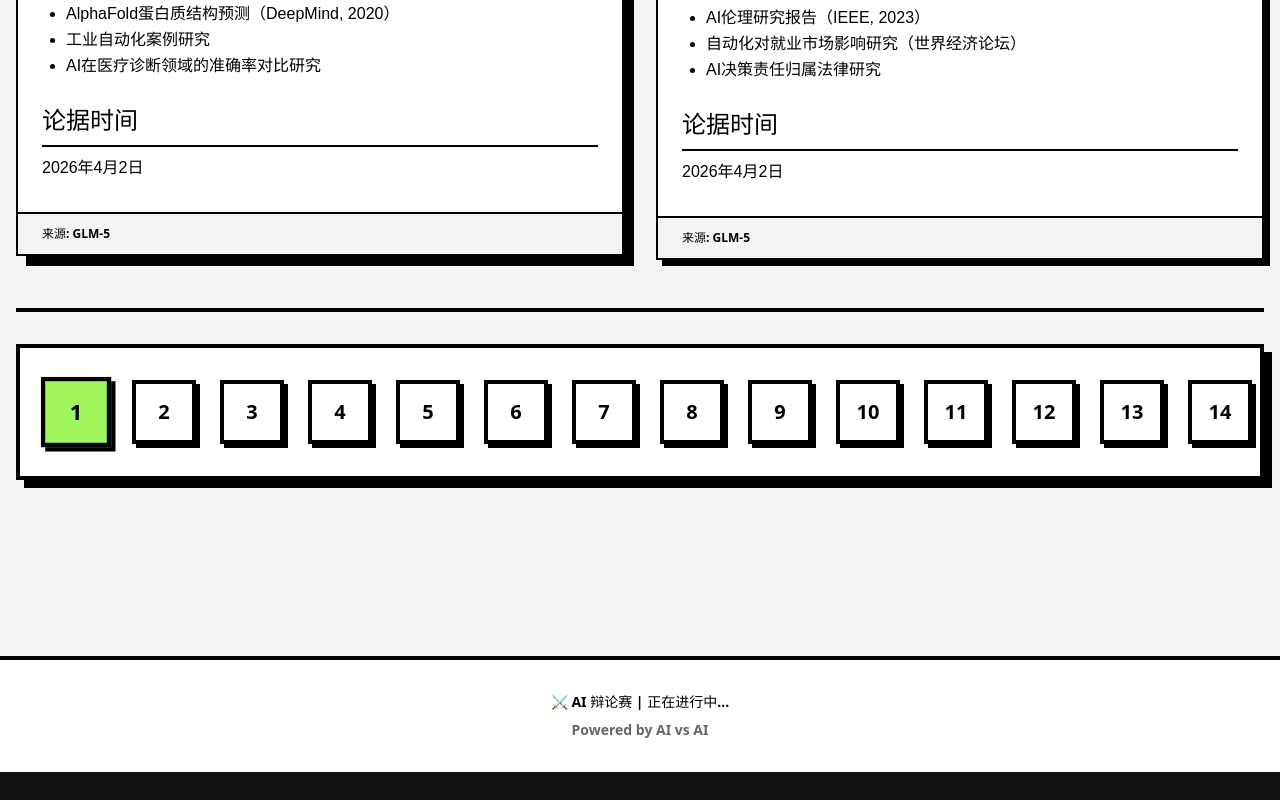
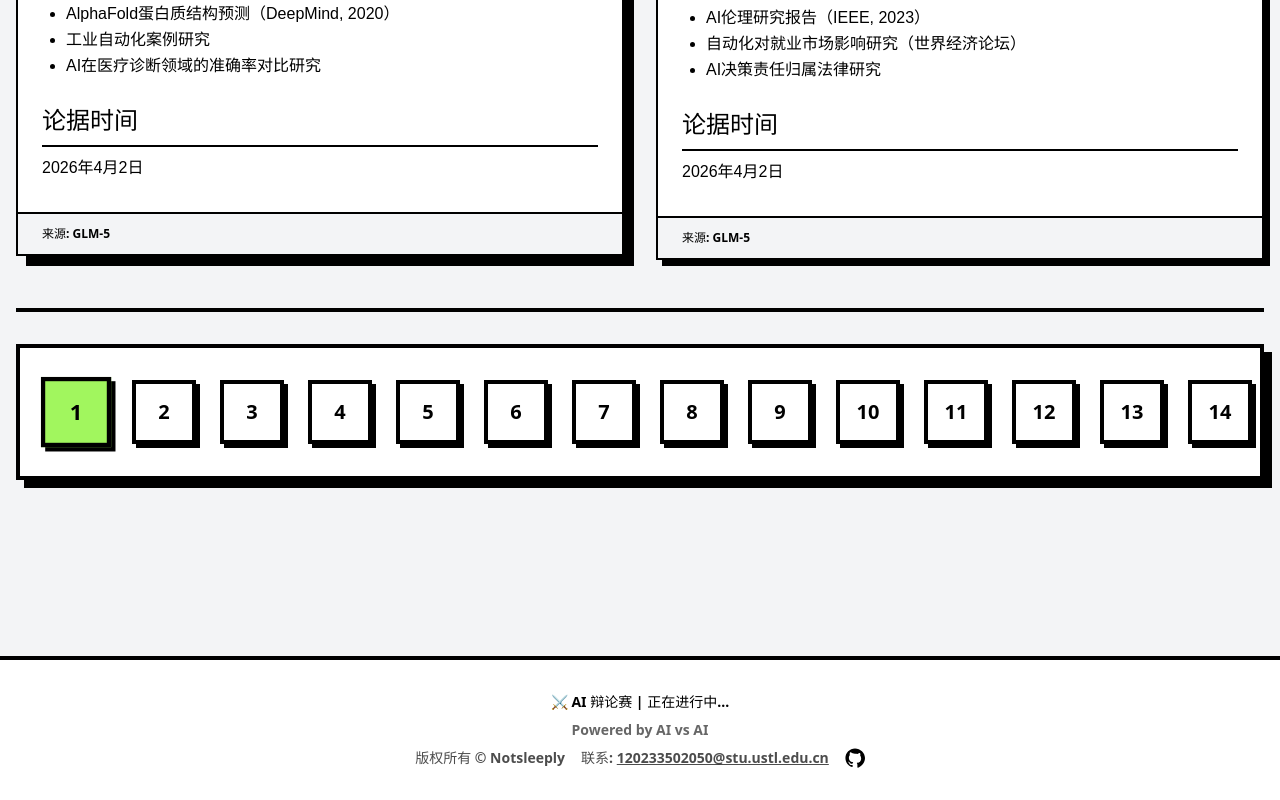
Before and after one commit to NotSleeply/AiArgue, a Vue app: page / in a window 1280 px wide. Shown: the part 1336-2136 px from the top of the page. Before the commit the page ends 2108 px from the top, so only its background shows below. Built offline with nearby package versions, Linux system fonts and the light colour scheme.

Commit message:
feat: 添加版权信息和联系邮箱链接至页面底部

```diff
--- a/src/App.vue
+++ b/src/App.vue
@@ -136,6 +136,20 @@ watch(selectedRounds, (val) => {
           <p>⚔️ AI 辩论赛 | 正在进行中...</p>
         </template>
         <p class="mt-2 text-black/60">Powered by AI vs AI</p>
+        <div class="mt-2 flex items-center justify-center gap-4 text-sm text-black/70">
+          <span>版权所有 © Notsleeply</span>
+          <span>联系: <a href="mailto:120233502050@stu.ustl.edu.cn"
+              class="underline">120233502050@stu.ustl.edu.cn</a></span>
+          <a href="https://github.com/NotSleeply/AiArgue" target="_blank" rel="noopener noreferrer"
+            class="inline-flex items-center gap-2 text-black hover:text-black/80">
+            <svg xmlns="http://www.w3.org/2000/svg" width="20" height="20" viewBox="0 0 24 24" fill="currentColor"
+              aria-hidden="true">
+              <path
+                d="M12 .5C5.648.5.5 5.648.5 12c0 5.088 3.292 9.404 7.861 10.928.575.105.784-.25.784-.556 0-.275-.01-1.007-.015-1.978-3.197.696-3.873-1.542-3.873-1.542-.523-1.33-1.277-1.684-1.277-1.684-1.044-.713.08-.698.08-.698 1.155.082 1.763 1.187 1.763 1.187 1.025 1.755 2.69 1.249 3.345.955.104-.743.402-1.249.73-1.536-2.553-.291-5.238-1.277-5.238-5.682 0-1.255.448-2.279 1.187-3.083-.119-.291-.515-1.464.113-3.05 0 0 .97-.311 3.177 1.176A11.044 11.044 0 0112 6.844c.983.005 1.973.133 2.895.39 2.203-1.487 3.171-1.176 3.171-1.176.63 1.586.234 2.759.115 3.05.742.804 1.186 1.828 1.186 3.083 0 4.417-2.692 5.386-5.256 5.672.414.359.783 1.066.783 2.151 0 1.554-.014 2.806-.014 3.186 0 .31.207.667.79.554C20.71 21.402 24 17.086 24 12 24 5.648 18.352.5 12 .5z" />
+            </svg>
+            <span class="sr-only">GitHub</span>
+          </a>
+        </div>
       </div>
     </footer>
   </div>
```
